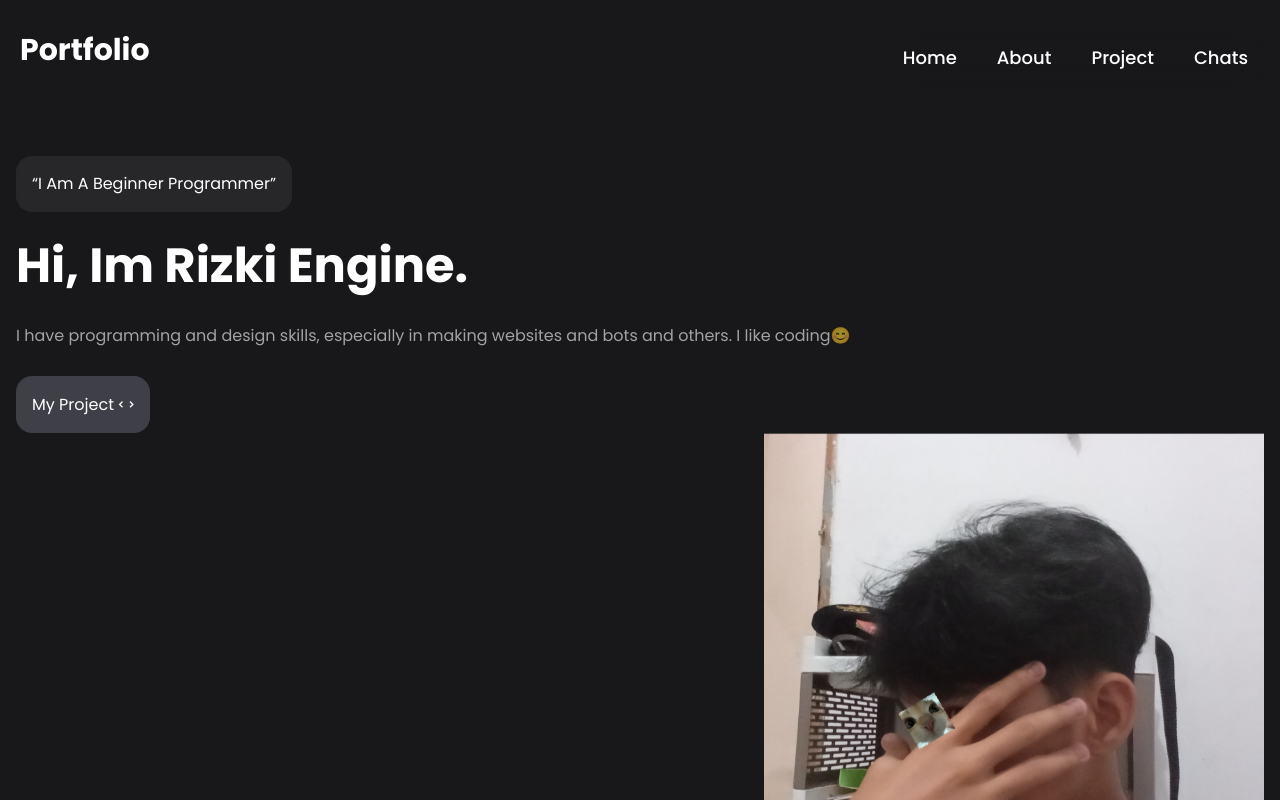
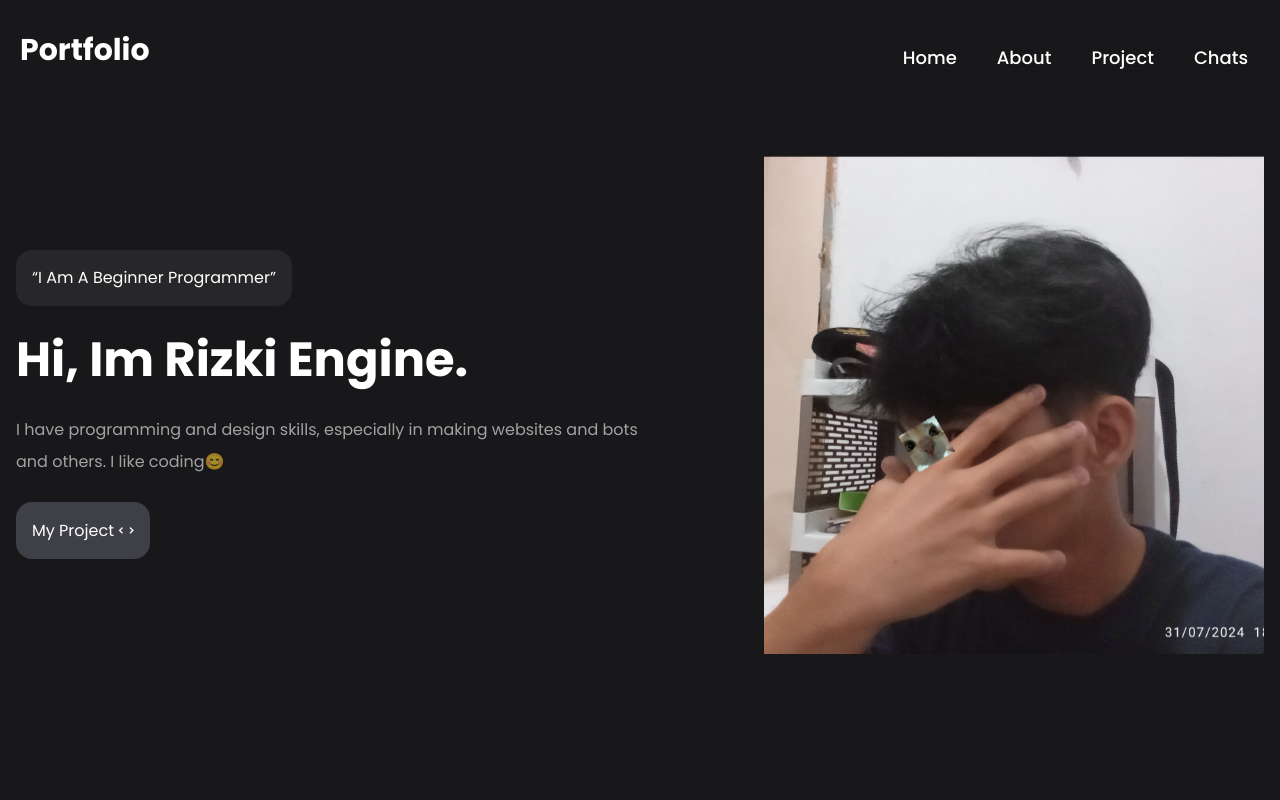
Before and after one commit to RizkiOfc/portfolio, a React (Vite) app: page / in a window 1280 px wide. Shown: the top 800 px of the page. Built offline with nearby package versions, Linux system fonts and the light colour scheme.

Commit message:
Update App.jsx

```diff
--- a/src/App.jsx
+++ b/src/App.jsx
@@ -6,7 +6,7 @@ import { listProyek } from './data';
 function App() {
   return (
     <>
-    <div className="hero md:grid grid-cols-1 pt-10 items-center xl:gap-0 gap-6 grid-cols-1">
+    <div className="hero md:grid grid-cols-2 pt-10 items-center xl:gap-0 gap-6 grid-cols-1">
       <div className='animate__animated animate__fadeInUp animate__delay-2s'>
         <div className='flex items-center gap-3 mb-6 bg-zinc-800 w-fit p-4 rounded-2xl'>
           <q>I Am A Beginner Programmer</q>
```
